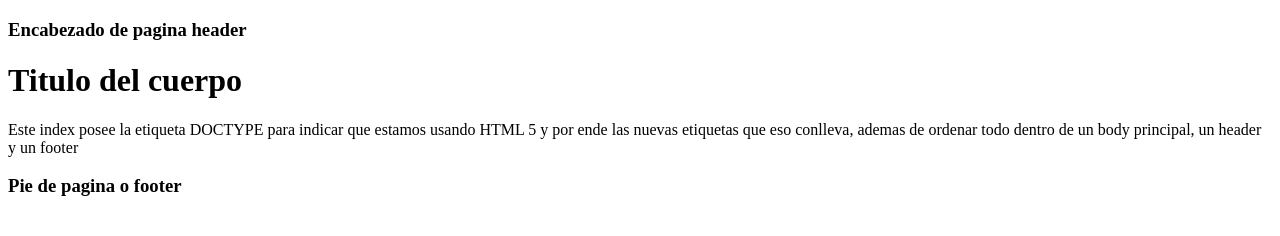
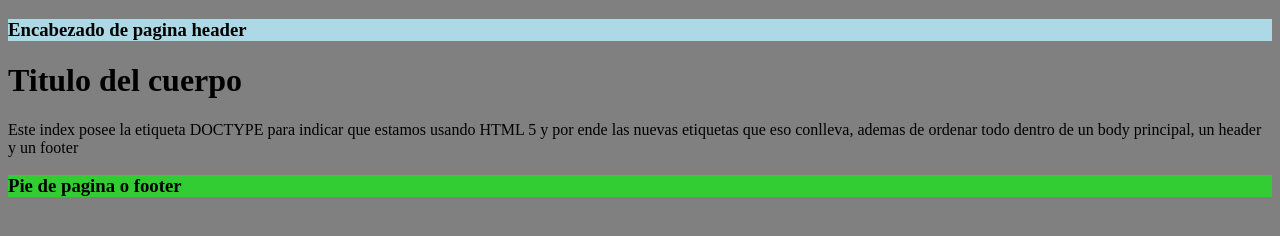
Before and after one commit to Gabriela-Del/proyecto-inicial, a plain HTML site: page 2-indexcompleto.html in a window 1280 px wide. Drawn offline with Linux system fonts and the light colour scheme.

Commit message:
Update 2-indexcompleto.html

```diff
--- a/2-indexcompleto.html
+++ b/2-indexcompleto.html
@@ -1,13 +1,13 @@
 <!DOCTYPE html>
 <html>
-    <header>
+    <header style="background-color: lightblue;">
         <h3>Encabezado de pagina header</h3>
     </header>
-    <body>
+    <body style="background-color: gray;">
         <h1>Titulo del cuerpo</h1>
         <p>Este index posee la etiqueta DOCTYPE para indicar que estamos usando HTML 5 y por ende las nuevas etiquetas que eso conlleva, ademas de ordenar todo dentro de un body principal, un header y un footer</p>
     </body>
-    <footer>
+    <footer style="background-color:limegreen;">
         <h3>Pie de pagina o footer</h3>
     </footer>
 </html>
```
